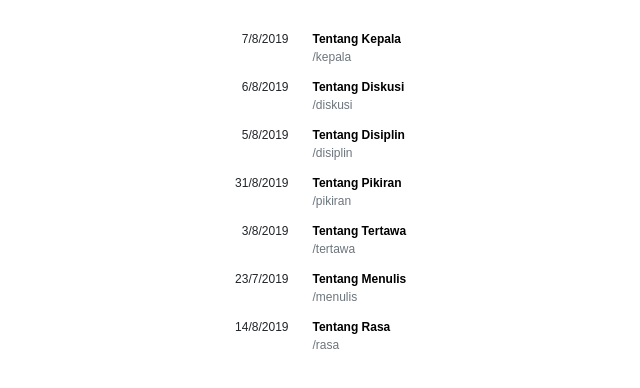
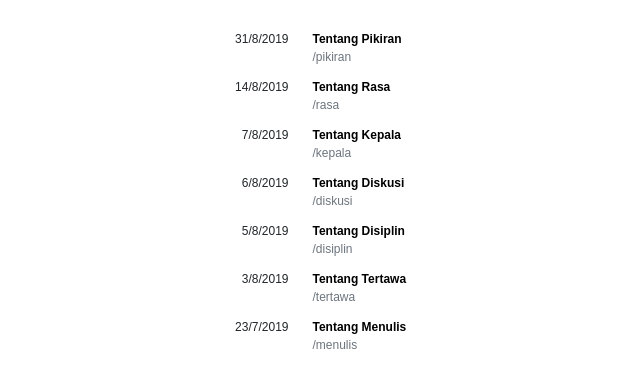
Before and after one commit to noeramadhan/noeramadhan.github.io, a plain HTML site: page index.html in a window 1280 px wide. Shown: the part 72-460 px from the top of the page, without its empty margins (300-940 px from the left). Drawn offline with nearby package versions, Linux system fonts and the light colour scheme.

Commit message:
fix date sort

```diff
--- a/index.html
+++ b/index.html
@@ -81,14 +81,6 @@
             $(window).on('hashchange', route);
         });
 
-        function sort(array, key) {
-            return array.sort(function(a, b) {
-                var x = a[key],
-                    y = b[key];
-                return (x > y ? -1 : (x < y ? 1 : 0));
-            });
-        }
-
         function route() {
             document.getElementsByClassName('content')[0].innerHTML = "";
             var file = (location.hash ? location.hash : "#index").slice(1);
@@ -124,7 +116,10 @@
             xhr.onload = function() {
                 if (xhr.status === 200) {
                     var data = JSON.parse(xhr.responseText);
-                    data.posts = sort(data.posts, 'date');
+                    data.posts.sort((a,b) => {
+                        var dateA = a.date.split('/'), dateB = b.date.split('/');
+                        return new Date(dateB[2], dateB[1], dateB[0]).getTime()-new Date(dateA[2], dateA[1], dateA[0]).getTime();
+                    });
                     var content = '';
                     $.each(data.posts, function(key, meta) {
                         content += '<div class="row"><div class="col-5 p-2 text-right">';
```
